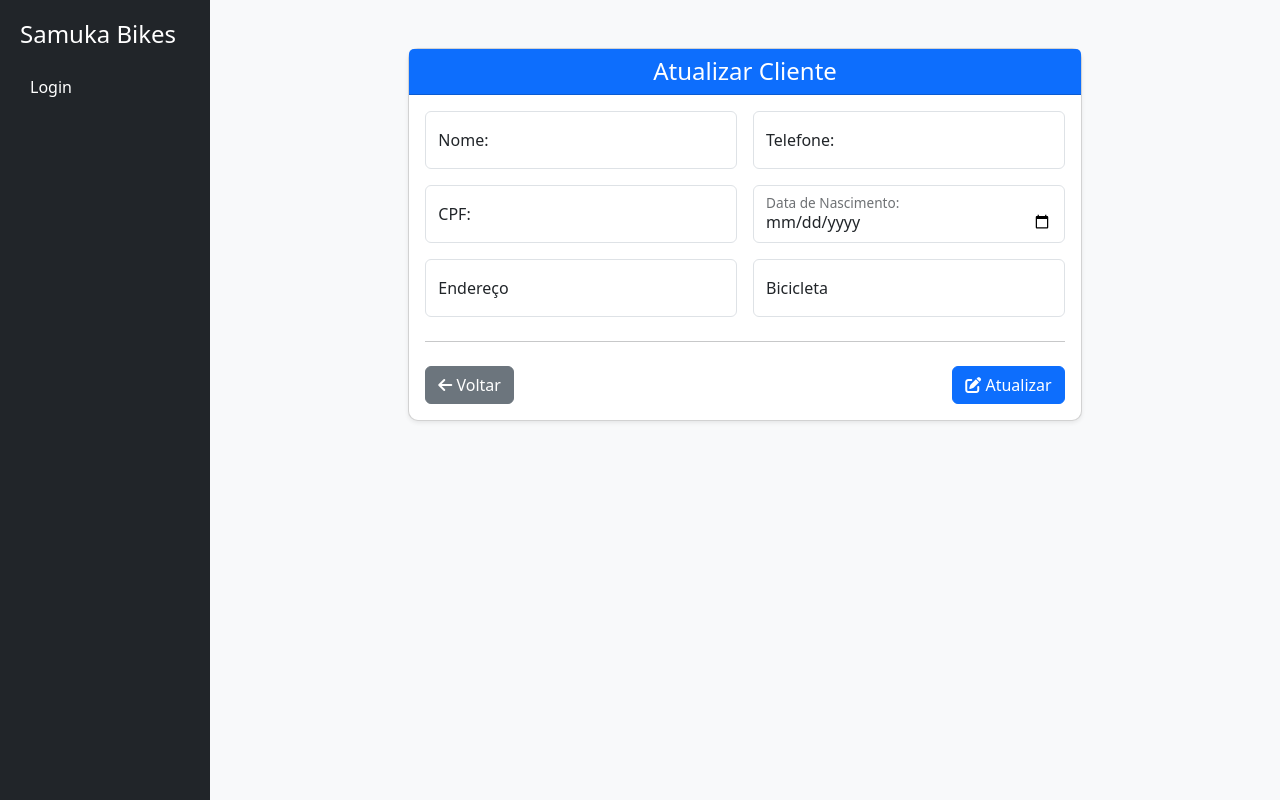
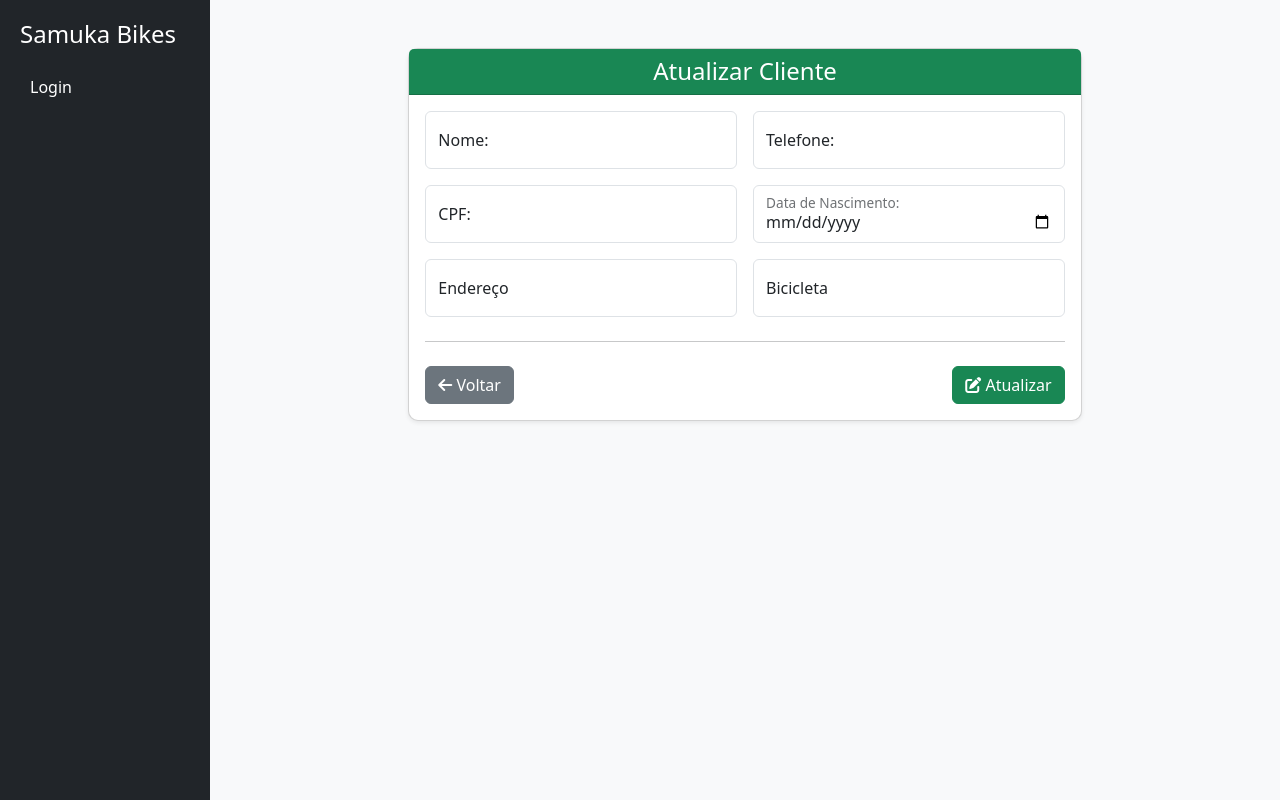
Before and after one commit to carolinneVictoria/Projeto_Extensao, a PHP site: page /view/ClienteView/formAtualizarCliente.php in a window 1280 px wide. Run offline with PHP 8.4, Linux system fonts and the light colour scheme; the template is opened without the code that fills it, so the values that code supplies are empty.

Commit message:
Update formAtualizarCliente.php

```diff
--- a/view/ClienteView/formAtualizarCliente.php
+++ b/view/ClienteView/formAtualizarCliente.php
@@ -4,7 +4,7 @@
     <div class="row justify-content-center">
         <div class="col-lg-8">
             <div class="card shadow-sm">
-                <div class="card-header bg-primary text-white text-center">
+                <div class="card-header bg-success text-white text-center">
                     <h4 class="mb-0">Atualizar Cliente</h4>
                 </div>
                 <div class="card-body">
@@ -60,7 +60,7 @@
                             <a href="javascript:history.back()" class="btn btn-secondary">
                                 <i class="fas fa-arrow-left"></i> Voltar
                             </a>
-                            <button type="submit" class="btn btn-primary text-white">
+                            <button type="submit" class="btn btn-success text-white">
                                 <i class="fas fa-edit"></i> Atualizar
                             </button>
                         </div>
```
